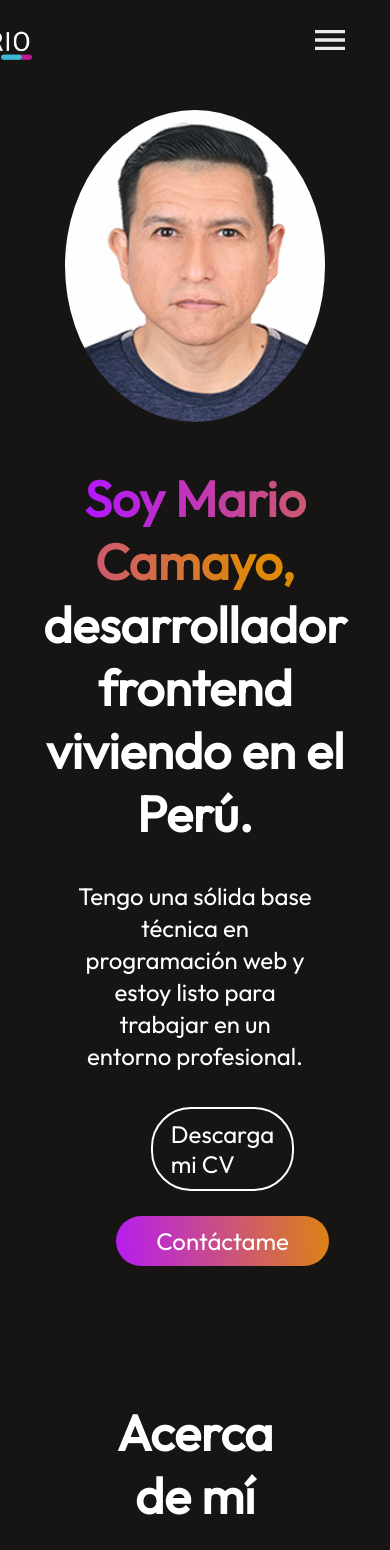
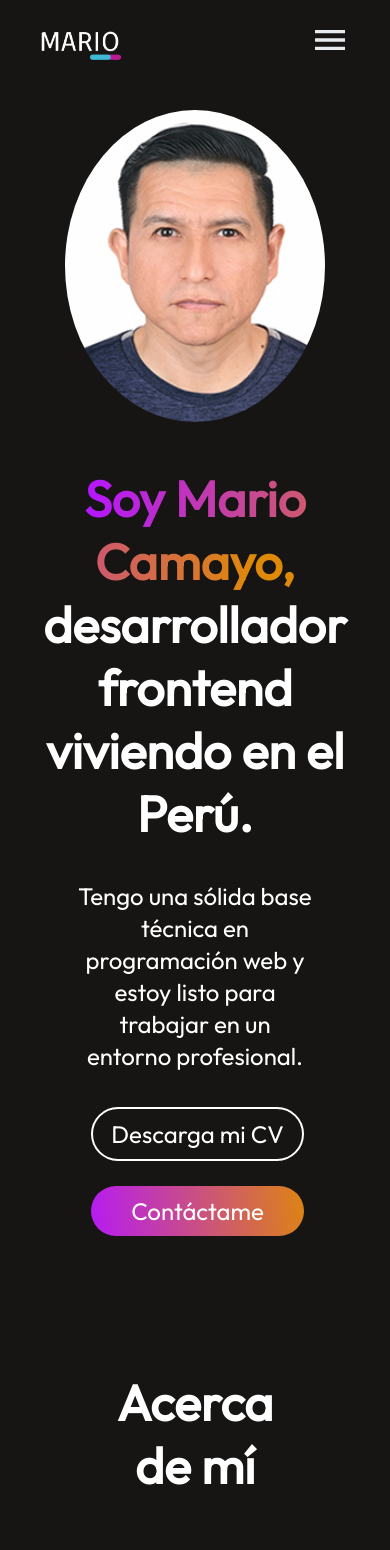
Before and after one commit to MarioCamayo/portfolio, a React (Vite) app: page / in a window 390 px wide. Shown: the top 1550 px of the page. Built offline with nearby package versions, Linux system fonts and the light colour scheme.

Commit message:
se modificó el componente About.jsx, NavBar.jsx y MyWork.jsx

```diff
--- a/src/components/About/about.css
+++ b/src/components/About/about.css
@@ -274,6 +274,7 @@
         margin: 50px 70px;
         padding: 15px;
         gap: 80px;
+        margin-bottom: 0px;
 
     }
 
@@ -347,6 +348,7 @@
     display: grid;
     grid-template-columns: repeat(2, 1fr);
     gap: 10px;
+    /* margin-bottom: 0px; */
 
 
   }
--- a/src/components/Contact/Contact.jsx
+++ b/src/components/Contact/Contact.jsx
@@ -36,7 +36,6 @@ const Contact = () => {
     <div id="contacto" className="contact">
       <div className="contact-title">
         <h1>Contáctame</h1>
-        {/* <img src= {logo_menu} alt="logo_menu" /> */}
       </div>
       <div className="contact-section">
         <div className="contact-left">
--- a/src/components/Contact/contact.css
+++ b/src/components/Contact/contact.css
@@ -139,6 +139,7 @@
     font-size: 50px;
     font-weight: 600;
     margin-top: 40px;
+    margin-bottom: 0px;
   }
 
   .contact-title img{
@@ -153,7 +154,8 @@
   }
 
   .contact-left h1{
-    font-size: 54px;
+    font-size: 44px;
+    margin: 0px;
   }
 
   .contact-detail{
--- a/src/components/Hero/hero.css
+++ b/src/components/Hero/hero.css
@@ -78,6 +78,8 @@
 }
 
 @media(max-width: 768px){
+
+
     .hero h1{
         margin-top: 20px;
         width: 90%;
@@ -100,8 +102,12 @@
 
     .hero-action{
         flex-direction: column;
+        justify-content: space-evenly;
+        align-items: center;
         font-weight: 500;
         margin-bottom: 50px;
+        width: 100%;
+        margin-right: 50px;
     }
 
     .hero-connect{
--- a/src/components/MyWork/mywork.css
+++ b/src/components/MyWork/mywork.css
@@ -131,6 +131,7 @@
     font-size: 50px;
     font-weight: 600;
     margin-top:40px;
+    /* margin: 0px ; */
 
   }
 
--- a/src/components/NavBar/navbar.css
+++ b/src/components/NavBar/navbar.css
@@ -16,8 +16,7 @@
     padding: 15px 120px;
     /* Ajusta el espaciado para que no se vea pegado*/
     /* border-bottom: white 1px solid; */
-    /* box-shadow: 0px 30px 50px rgba(240, 225, 225, 0.1); */
-/}
+}
 
 .nav-menu{
     display: flex;
@@ -73,7 +72,7 @@
 @media (max-width:768px){
     .navbar{
         /* margin: 20px 50px; */
-        padding: 10px 1px;
+        padding: 10px 90px;
 
 
     }
```
